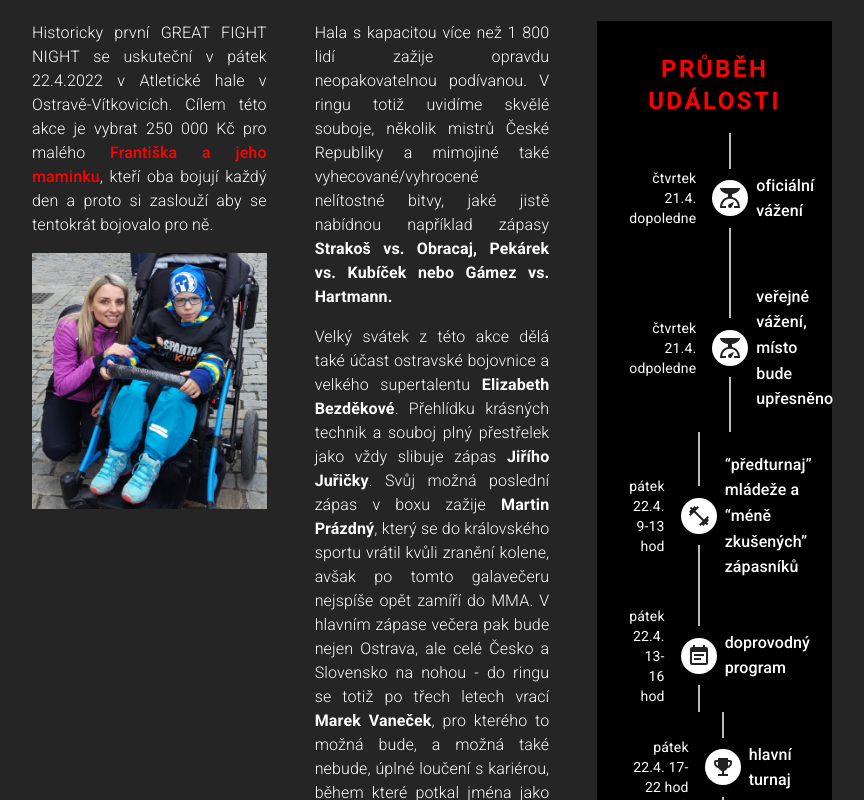
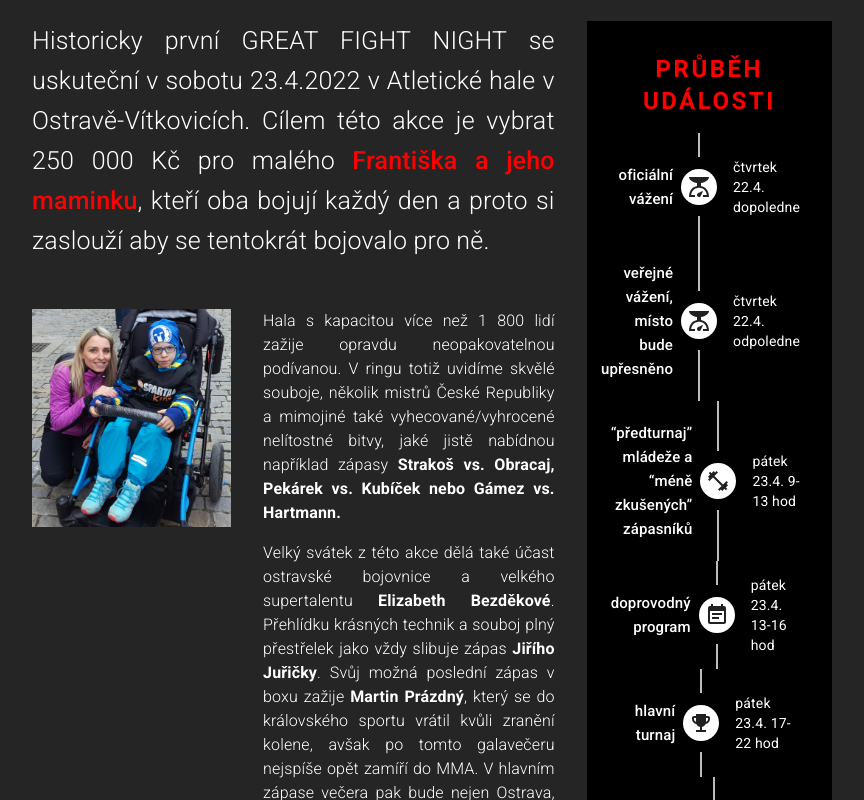
Before and after one commit to theokeist/great2j, a Next.js app: page /events in a window 1280 px wide. Shown: the part 700-1500 px from the top of the page, without its empty margins (208-1072 px from the left). Built offline with nearby package versions, Linux system fonts and the light colour scheme.

Commit message:
GREAT by 2J , RC

```diff
--- a/pages/about.tsx
+++ b/pages/about.tsx
@@ -96,7 +96,11 @@
               GREAT mimojiné také buduje vlastní značku oblečení a tréninkového
               vybavení ve spolupráci s našimi partnery Skrč To a BackFist Brand.
               První kousky GREAT oblečení můžete pořídit na eshopu{" "}
-              <a href="https://bit.ly/GreatShopCZ" style={{ color: "red" }}>
+              <a
+                href="https://bit.ly/GreatShopCZ"
+                target="_blank"
+                style={{ color: "red" }}
+              >
                 JEMASPORT.CZ
               </a>
             </Typography>
--- a/pages/components/banner.tsx
+++ b/pages/components/banner.tsx
@@ -125,7 +125,7 @@
           direction="column"
           justifyContent="center"
           alignItems="center"
-          sx={{ mt: 6 }}
+          sx={{ mt: -4 }}
         >
           <Grid
             direction="column"
--- a/pages/components/timeline.tsx
+++ b/pages/components/timeline.tsx
@@ -16,7 +16,7 @@
   return (
     <React.Fragment>
       <Timeline
-        position="right"
+        position="left"
         sx={{ mt: 0, mb: 0, py: 4, px: 2, bgcolor: "black" }}
       >
         <Typography
@@ -35,7 +35,7 @@
             variant="body2"
             color="primary"
           >
-            čtvrtek 21.4. dopoledne
+            čtvrtek 22.4. dopoledne
           </TimelineOppositeContent>
           <TimelineSeparator>
             <TimelineConnector />
@@ -44,12 +44,12 @@
             </TimelineDot>
             <TimelineConnector />
           </TimelineSeparator>
-          <TimelineContent sx={{ py: "40px", px: 1 }}>
+          <TimelineContent sx={{ py: "30px", px: 1 }}>
             <Typography
               variant="h6"
               color="primary"
               component="span"
-              sx={{ fontSize: 16 }}
+              sx={{ fontSize: 15 }}
             >
               oficiální vážení
             </Typography>
@@ -62,7 +62,7 @@
             variant="body2"
             color="primary"
           >
-            čtvrtek 21.4. odpoledne
+            čtvrtek 22.4. odpoledne
           </TimelineOppositeContent>
           <TimelineSeparator>
             <TimelineConnector />
@@ -76,7 +76,7 @@
               variant="h6"
               color="primary"
               component="span"
-              sx={{ fontSize: 16 }}
+              sx={{ fontSize: 15 }}
             >
               veřejné vážení, místo bude upřesněno
             </Typography>
@@ -88,7 +88,7 @@
             variant="body2"
             color="primary"
           >
-            pátek 22.4. 9-13 hod
+            pátek 23.4. 9-13 hod
           </TimelineOppositeContent>
           <TimelineSeparator>
             <TimelineConnector />
@@ -102,7 +102,7 @@
               variant="h6"
               color="primary"
               component="span"
-              sx={{ fontSize: 16 }}
+              sx={{ fontSize: 15 }}
             >
               “předturnaj” mládeže a “méně zkušených” zápasníků
             </Typography>
@@ -114,7 +114,7 @@
             variant="body2"
             color="primary"
           >
-            pátek 22.4. 13-16 hod
+            pátek 23.4. 13-16 hod
           </TimelineOppositeContent>
           <TimelineSeparator>
             <TimelineConnector />
@@ -128,7 +128,7 @@
               variant="h6"
               color="primary"
               component="span"
-              sx={{ fontSize: 16 }}
+              sx={{ fontSize: 15 }}
             >
               doprovodný program
             </Typography>
@@ -140,7 +140,7 @@
             variant="body2"
             color="primary"
           >
-            pátek 22.4. 17-22 hod
+            pátek 23.4. 17-22 hod
           </TimelineOppositeContent>
           <TimelineSeparator>
             <TimelineConnector />
@@ -154,7 +154,7 @@
               variant="h6"
               color="primary"
               component="span"
-              sx={{ fontSize: 16 }}
+              sx={{ fontSize: 15 }}
             >
               hlavní turnaj
             </Typography>
@@ -166,7 +166,7 @@
             variant="body2"
             color="primary"
           >
-            pátek 22.4. 23 hod
+            pátek 23.4. 23 hod
           </TimelineOppositeContent>
           <TimelineSeparator>
             <TimelineConnector />
@@ -180,7 +180,7 @@
               variant="h6"
               color="primary"
               component="span"
-              sx={{ fontSize: 16 }}
+              sx={{ fontSize: 15 }}
             >
               začátek Afterparty (místo bude upřesněno)
             </Typography>
--- a/pages/events.tsx
+++ b/pages/events.tsx
@@ -53,20 +53,20 @@
               ? { px: 30, mt: 7 }
               : matches
               ? { px: 6, mt: 7 }
-              : { px: 1.5, mt: 4 }
+              : { px: 2, mt: 4 }
           }
         >
-          <Grid container spacing={6}>
-            <Grid item xs={12} md={6} lg={4}>
+          <Grid container spacing={4}>
+            <Grid item xs={12} md={6} lg={8}>
               <Typography
-                sx={{ fontWeight: 300 }}
-                variant="body1"
+                sx={{ fontWeight: 300, fontSize: { md: 25, sx: 22 }, mb: 6 }}
+                variant="h6"
                 color="primary"
                 align="justify"
                 paragraph
               >
-                Historicky první GREAT FIGHT NIGHT se uskuteční v pátek
-                22.4.2022 v Atletické hale v Ostravě-Vítkovicích. Cílem této
+                Historicky první GREAT FIGHT NIGHT se uskuteční v sobotu
+                23.4.2022 v Atletické hale v Ostravě-Vítkovicích. Cílem této
                 akce je vybrat 250 000 Kč pro malého{" "}
                 <a
                   style={{
@@ -75,6 +75,7 @@
                     fontWeight: 500,
                   }}
                   href="https://www.dobryandel.cz/2020/predcasne-narozeni-ovlivnilo-sestiletemu-frantiskovi-cely-zivot/"
+                  target="_blank"
                 >
                   Františka a jeho maminku
                 </a>
@@ -82,6 +83,8 @@
                 kteří oba bojují každý den a proto si zaslouží aby se tentokrát
                 bojovalo pro ně.
               </Typography>
+              <Grid container spacing={4}>
+                <Grid item xs={12} md={6} lg={5}>
                   <Image
                     alt="great by 2j"
                     src={frantisek}
@@ -90,7 +93,7 @@
                     priority
                   />
                 </Grid>
-            <Grid item xs={12} md={6} lg={4}>
+                <Grid item xs={12} md={6} lg={7}>
                   <Typography
                     sx={{ fontWeight: 300 }}
                     variant="body1"
@@ -99,8 +102,8 @@
                     paragraph
                   >
                     Hala s kapacitou více než 1 800 lidí zažije opravdu
-                neopakovatelnou podívanou. V ringu totiž uvidíme skvělé souboje,
-                několik mistrů České Republiky a mimojiné také
+                    neopakovatelnou podívanou. V ringu totiž uvidíme skvělé
+                    souboje, několik mistrů České Republiky a mimojiné také
                     vyhecované/vyhrocené nelítostné bitvy, jaké jistě nabídnou
                     například zápasy{" "}
                     <strong>
@@ -115,24 +118,28 @@
                     align="justify"
                     paragraph
                   >
-                Velký svátek z této akce dělá také účast ostravské bojovnice a
-                velkého supertalentu <strong>Elizabeth Bezděkové</strong>.
-                Přehlídku krásných technik a souboj plný přestřelek jako vždy
-                slibuje zápas <strong>Jiřího Juřičky</strong>. Svůj možná
-                poslední zápas v boxu zažije <strong>Martin Prázdný</strong>,
-                který se do královského sportu vrátil kvůli zranění kolene,
-                avšak po tomto galavečeru nejspíše opět zamíří do MMA. V hlavním
-                zápase večera pak bude nejen Ostrava, ale celé Česko a Slovensko
-                na nohou - do ringu se totiž po třech letech vrací{" "}
+                    Velký svátek z této akce dělá také účast ostravské bojovnice
+                    a velkého supertalentu <strong>Elizabeth Bezděkové</strong>.
+                    Přehlídku krásných technik a souboj plný přestřelek jako
+                    vždy slibuje zápas <strong>Jiřího Juřičky</strong>. Svůj
+                    možná poslední zápas v boxu zažije{" "}
+                    <strong>Martin Prázdný</strong>, který se do královského
+                    sportu vrátil kvůli zranění kolene, avšak po tomto
+                    galavečeru nejspíše opět zamíří do MMA. V hlavním zápase
+                    večera pak bude nejen Ostrava, ale celé Česko a Slovensko na
+                    nohou - do ringu se totiž po třech letech vrací{" "}
                     <strong>Marek Vaneček</strong>, pro kterého to možná bude, a
-                možná také nebude, úplné loučení s kariérou, během které potkal
-                jména jako Strnisko, Clemente Russo, Tlkanec apod., tedy nejen
-                českou, ale i světovou elitu. Tváří v tvář se mu postaví David
-                Klíč - kat jeho rivala z dob největší slávy, Jiřího Havel,
-                kterého Klíč na posledním Mistrovství České Republiky nelítostně
-                knokautoval! Přijďte si užít nezapomenutelný večer plný skvělého
-                boxu a K-1 a pomoci tím malému Františkovi!
+                    možná také nebude, úplné loučení s kariérou, během které
+                    potkal jména jako Strnisko, Clemente Russo, Tlkanec apod.,
+                    tedy nejen českou, ale i světovou elitu. Tváří v tvář se mu
+                    postaví David Klíč - kat jeho rivala z dob největší slávy,
+                    Jiřího Havel, kterého Klíč na posledním Mistrovství České
+                    Republiky nelítostně knokautoval! Přijďte si užít
+                    nezapomenutelný večer plný skvělého boxu a K-1 a pomoci tím
+                    malému Františkovi!
                   </Typography>
+                </Grid>
+              </Grid>
             </Grid>
             <Grid item xs={12} md={6} lg={4} sx={{ padding: { xs: 0 } }}>
               <EvnetTimeline />
```
Also changed, not shown: pages/index.tsx (+33 -22 lines). Lines whose indentation alone changed are shown as unchanged.
